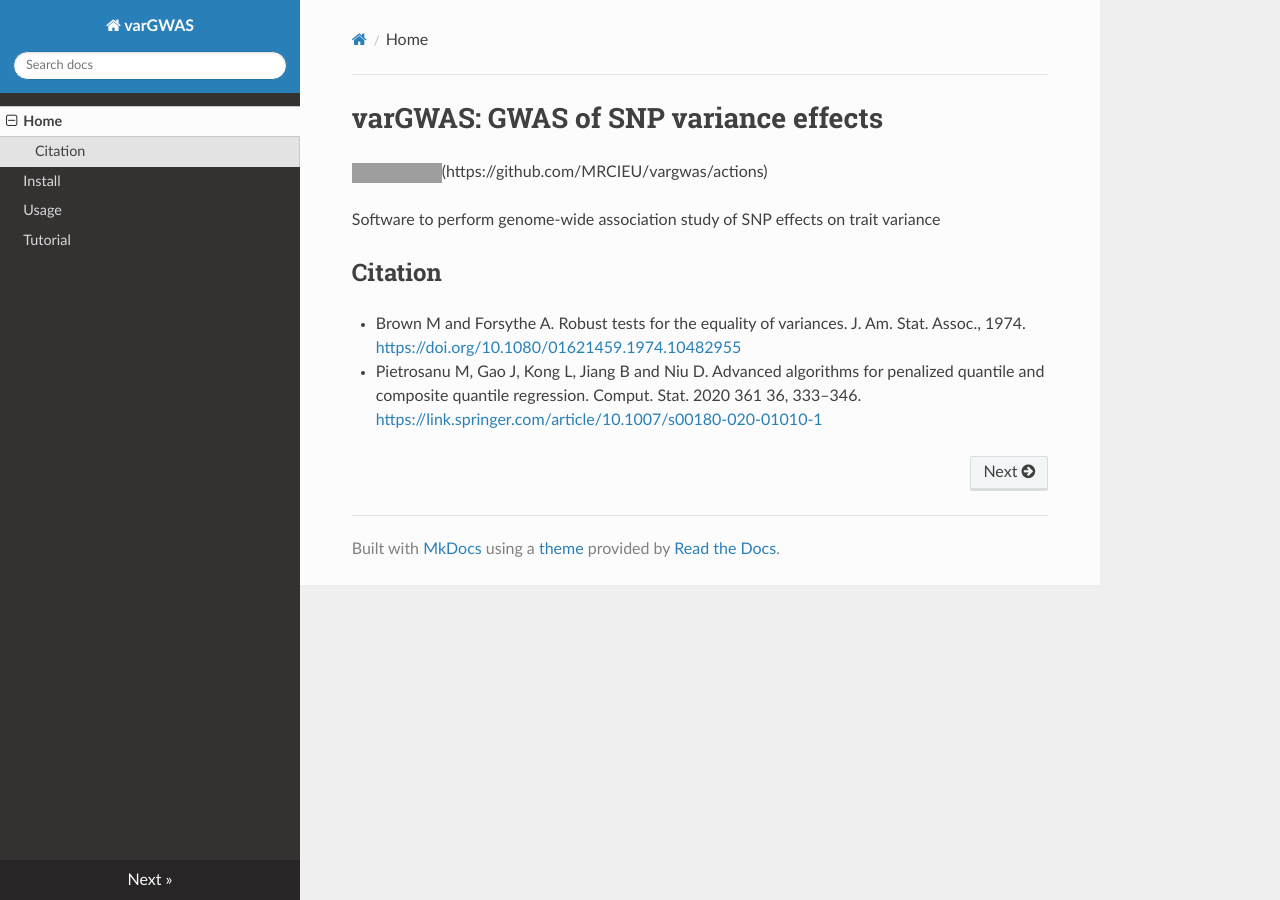
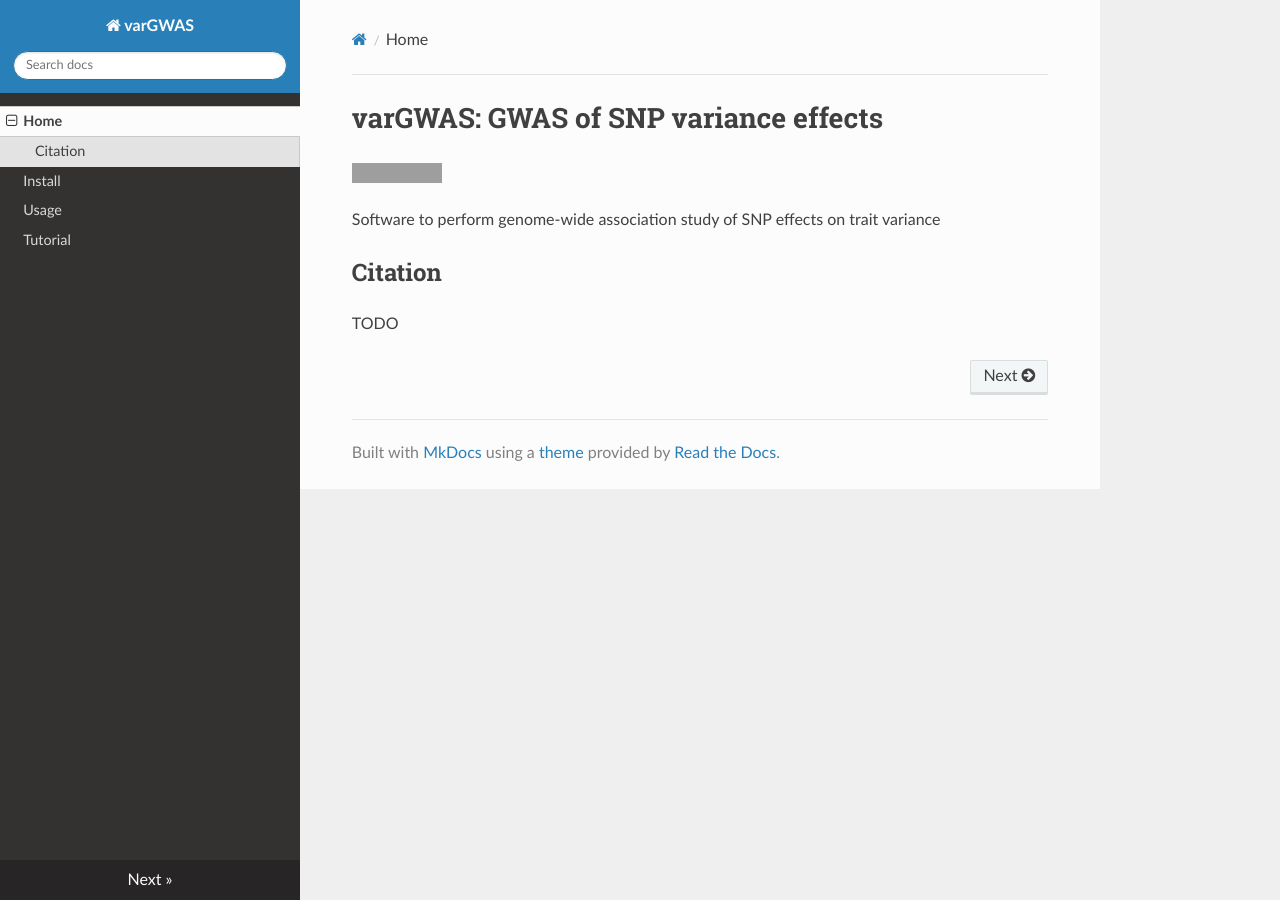
Before and after one commit to MRCIEU/varGWAS, an MkDocs documentation site: the page built from mkdocs/index.md, in a window 1280 px wide. Built offline with MkDocs 1.6.1, drawn with Linux system fonts in a browser that asks for light colours; nearby versions of some CDN libraries; grey boxes are pictures that could not be loaded.

Commit message:
docs update

```diff
--- a/mkdocs/index.md
+++ b/mkdocs/index.md
@@ -1,12 +1,11 @@
 # varGWAS: GWAS of SNP variance effects
 
 <!-- badges: start -->
-![Build Status](https://github.com/MRCIEU/varGWAS/actions/workflows/test.yml/badge.svg)(https://github.com/MRCIEU/vargwas/actions)
+[![Build Status](https://github.com/MRCIEU/vargwas/actions/workflows/test.yml/badge.svg)](https://github.com/MRCIEU/vargwas/actions)
 <!-- badges: end -->
 
 Software to perform genome-wide association study of SNP effects on trait variance
 
 ## Citation
 
-- Brown M and Forsythe A. Robust tests for the equality of variances. J. Am. Stat. Assoc., 1974. <https://doi.org/10.1080/01621459.1974.10482955>
-- Pietrosanu M, Gao J, Kong L, Jiang B and Niu D. Advanced algorithms for penalized quantile and composite quantile regression. Comput. Stat. 2020 361 36, 333–346. <https://link.springer.com/article/10.1007/s00180-020-01010-1>
+TODO
```
Also changed, not shown: README.md (+2 -3 lines), mkdocs/tutorial.md (+2 -2 lines).
